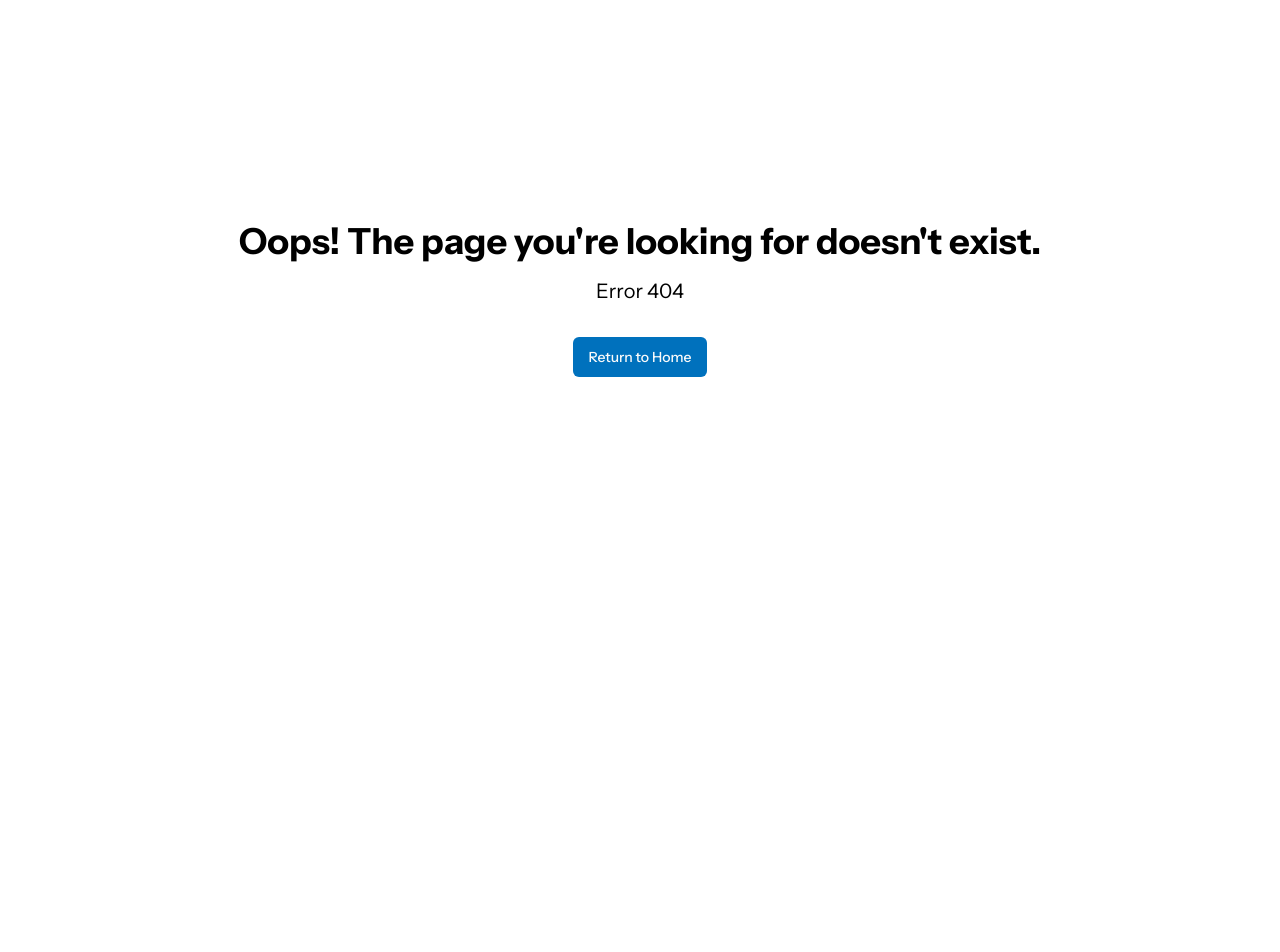
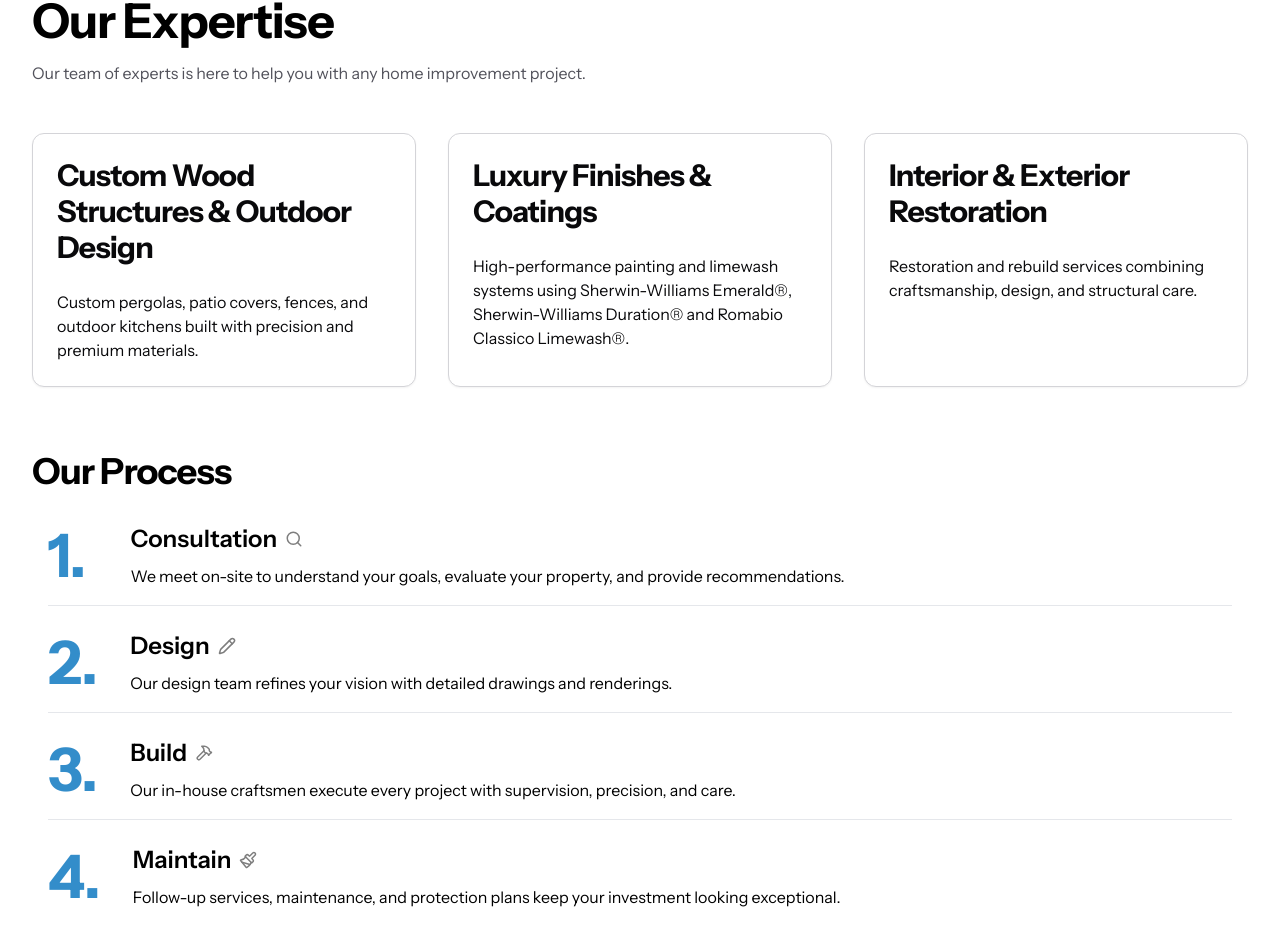
Before and after one commit to Radiata-Web/castle-hills, a Next.js app: page /our-expertise in a window 1280 px wide. Before the commit this address had no page. Shown: the part 156-1108 px from the top of the page. Before the commit the page ends 805 px from the top, so only its background shows below. Built offline with nearby package versions, Linux system fonts and the light colour scheme.

Commit message:
Add expertise + about us page

```diff
--- /dev/null
+++ b/src/app/about-us/page.tsx
@@ -0,0 +1,34 @@
+import ChooseUs from "@/components/misc/choose-us";
+import Footer from "@/components/nav/footer";
+import { Metadata } from "next";
+
+export const metadata: Metadata = {
+  title: "About Us | Castle Hills Stain & Restoration",
+  description: "Get a free estimate for your next home improvement project.",
+};
+
+export default function OurExpertise() {
+  return (
+    <>
+      <div className="max-w-8xl mx-auto px-4 md:px-8 lg:px-8 mb-12">
+        <header className="space-y-4 mb-12 mt-12">
+          <h1 className="text-3xl font-bold tracking-tight sm:text-4xl xl:text-5xl/none">
+            About Us
+          </h1>
+          <p className="text-zinc-600">
+            Founded by AJ Cruz, Castle Hills Stain & Restoration has evolved
+            from a local staining service into a full-service construction and
+            restoration firm serving luxury residential and commercial clients
+            across the DFW Metroplex.
+          </p>
+        </header>
+
+        <section className="flex flex-col md:flex-row gap-4 md:gap-8"></section>
+
+        <ChooseUs />
+      </div>
+
+      <Footer />
+    </>
+  );
+}
--- /dev/null
+++ b/src/app/our-expertise/page.tsx
@@ -0,0 +1,146 @@
+import { ContactForm } from "@/components/forms/contact-form";
+import ChooseUs from "@/components/misc/choose-us";
+import Footer from "@/components/nav/footer";
+import { Card, CardContent, CardHeader } from "@/components/ui/card";
+import { Hammer, Paintbrush, Pencil, Search } from "lucide-react";
+import { Metadata } from "next";
+
+export const metadata: Metadata = {
+  title: "Our Expertise | Castle Hills Stain & Restoration",
+  description: "Get a free estimate for your next home improvement project.",
+};
+
+export default function OurExpertise() {
+  return (
+    <>
+      <div className="max-w-8xl mx-auto px-4 md:px-8 lg:px-8 mb-12">
+        <header className="space-y-4 mb-12 mt-12">
+          <h1 className="text-3xl font-bold tracking-tight sm:text-4xl xl:text-5xl/none">
+            Our Expertise
+          </h1>
+          <p className="text-zinc-600">
+            Our team of experts is here to help you with any home improvement
+            project.
+          </p>
+        </header>
+
+        <section className="flex flex-col md:flex-row gap-4 md:gap-8">
+          <Card className="md:w-1/3">
+            <CardHeader className="text-2xl font-bold tracking-tight sm:text-3xl">
+              Custom Wood Structures & Outdoor Design
+            </CardHeader>
+
+            <CardContent>
+              Custom pergolas, patio covers, fences, and outdoor kitchens built
+              with precision and premium materials.
+            </CardContent>
+          </Card>
+
+          <Card className="md:w-1/3">
+            <CardHeader className="text-2xl font-bold tracking-tight sm:text-3xl">
+              Luxury Finishes & Coatings
+            </CardHeader>
+
+            <CardContent>
+              High-performance painting and limewash systems using
+              Sherwin-Williams Emerald&reg;, Sherwin-Williams Duration&reg; and
+              Romabio Classico Limewash&reg;.
+            </CardContent>
+          </Card>
+
+          <Card className="md:w-1/3">
+            <CardHeader className="text-2xl font-bold tracking-tight sm:text-3xl">
+              Interior & Exterior Restoration
+            </CardHeader>
+
+            <CardContent>
+              Restoration and rebuild services combining craftsmanship, design,
+              and structural care.
+            </CardContent>
+          </Card>
+        </section>
+
+        {/* <article className="flex flex-col rounded-lg md:flex-row items-center gap-4 shadow-lg border border-zinc-100 md:gap-10 lg:gap-14">
+          <section className="w-full md:w-1/2 p-6 md:p-8 md:px-12">
+            <ContactForm showHeader={false} />
+          </section>
+          <figure className="max-h-[475px] w-full md:w-1/2 overflow-hidden items-center rounded-lg md:rounded-l-none md:rounded-r-lg">
+            <Image
+              src={`/photos/stain/stain-2.webp`}
+              alt="Dark brown stained wooden fence in a residential backyard"
+              width={1000}
+              height={1000}
+              className="min-w-full md:max-w-[250px]"
+            />
+          </figure>
+        </article> */}
+
+        <section className="flex flex-col gap-4 md:gap-8 py-16">
+          <h2 className="text-3xl font-bold tracking-tight sm:text-4xl">
+            Our Process
+          </h2>
+
+          <ul className="grid items-stretch grid-flow-row gap-6 px-4">
+            <li className="list-none pb-4 flex items-center gap-9 md:gap-11 border-b">
+              <span className="text-6xl font-bold text-accent/80">1.</span>
+              <div className="flex flex-col">
+                <h3 className="text-2xl font-semibold mb-2 flex items-center gap-2">
+                  Consultation{" "}
+                  <Search className="inline opacity-50" size={18} />
+                </h3>
+                <p className="leading-relaxed text-muted-foreground">
+                  We meet on-site to understand your goals, evaluate your
+                  property, and provide recommendations.
+                </p>
+              </div>
+            </li>
+
+            <li className="list-none pb-4 flex items-center gap-6 md:gap-8 border-b">
+              <span className="text-6xl font-bold text-accent/80">2.</span>
+              <div className="flex flex-col">
+                <h3 className="text-2xl font-semibold mb-2 flex items-center gap-2">
+                  Design <Pencil className="inline opacity-50" size={18} />
+                </h3>
+                <p className="leading-relaxed text-muted-foreground">
+                  Our design team refines your vision with detailed drawings and
+                  renderings.
+                </p>
+              </div>
+            </li>
+
+            <li className="list-none pb-4 flex items-center gap-6 md:gap-8 border-b">
+              <span className="text-6xl font-bold text-accent/80">3.</span>
+              <div className="flex flex-col">
+                <h3 className="text-2xl font-semibold mb-2 flex items-center gap-2">
+                  Build <Hammer className="inline opacity-50" size={18} />
+                </h3>
+                <p className="leading-relaxed text-muted-foreground">
+                  Our in-house craftsmen execute every project with supervision,
+                  precision, and care.
+                </p>
+              </div>
+            </li>
+
+            <li className="list-none pb-4 flex items-center gap-6 md:gap-8">
+              <span className="text-6xl font-bold text-accent/80">4.</span>
+              <div className="flex flex-col">
+                <h3 className="text-2xl font-semibold mb-2 flex items-center gap-2">
+                  Maintain{" "}
+                  <Paintbrush className="inline opacity-50" size={18} />
+                </h3>
+                <p className="leading-relaxed text-muted-foreground">
+                  Follow-up services, maintenance, and protection plans keep
+                  your investment looking exceptional.
+                </p>
+              </div>
+            </li>
+          </ul>
+        </section>
+
+        <ChooseUs />
+      </div>
+
+      <Footer />
+    </>
+  );
+}
--- a/src/app/page.tsx
+++ b/src/app/page.tsx
@@ -4,7 +4,6 @@ import InteriorContact from "@/components/misc/interior-contact";
 import ReviewGrid from "@/components/misc/reviewGrid";
 import Footer from "@/components/nav/footer";
 import ServicesCards from "@/components/services-cards";
-import Masonry from "@/components/misc/masonry";
 import Expertise from "@/components/expertise";
 import CertificationBanner from "@/components/misc/certification-banner";
 
--- a/src/lib/data.ts
+++ b/src/lib/data.ts
@@ -3,7 +3,7 @@ import { Service } from "@/components/services-cards";
 
 export const PAGES: { title: string; href: string }[] = [
   { title: "Home", href: "/" },
-  { title: "About", href: "/#about-us" },
+  { title: "About", href: "/about-us" },
   { title: "Expertise", href: "/our-expertise" },
 ];
 
```
